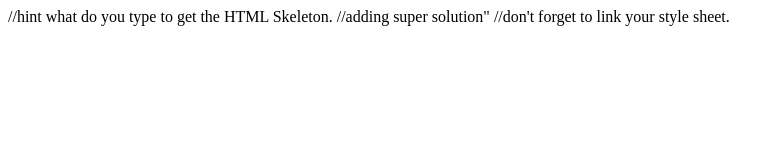
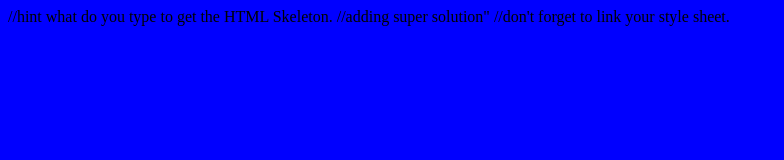
Before and after one commit to SmiLee808/Pop-Up-Shop, a plain HTML site: page index.html in a window 1280 px wide. Shown: the whole page, without its empty margins (0-784 px from the left). Drawn offline with Linux system fonts and the light colour scheme.

Commit message:
adding solution styles

```diff
--- a/styles.css
+++ b/styles.css
@@ -1 +1,3 @@
-/* Place Holder
+body {
+	background-color: blue
+}
```
